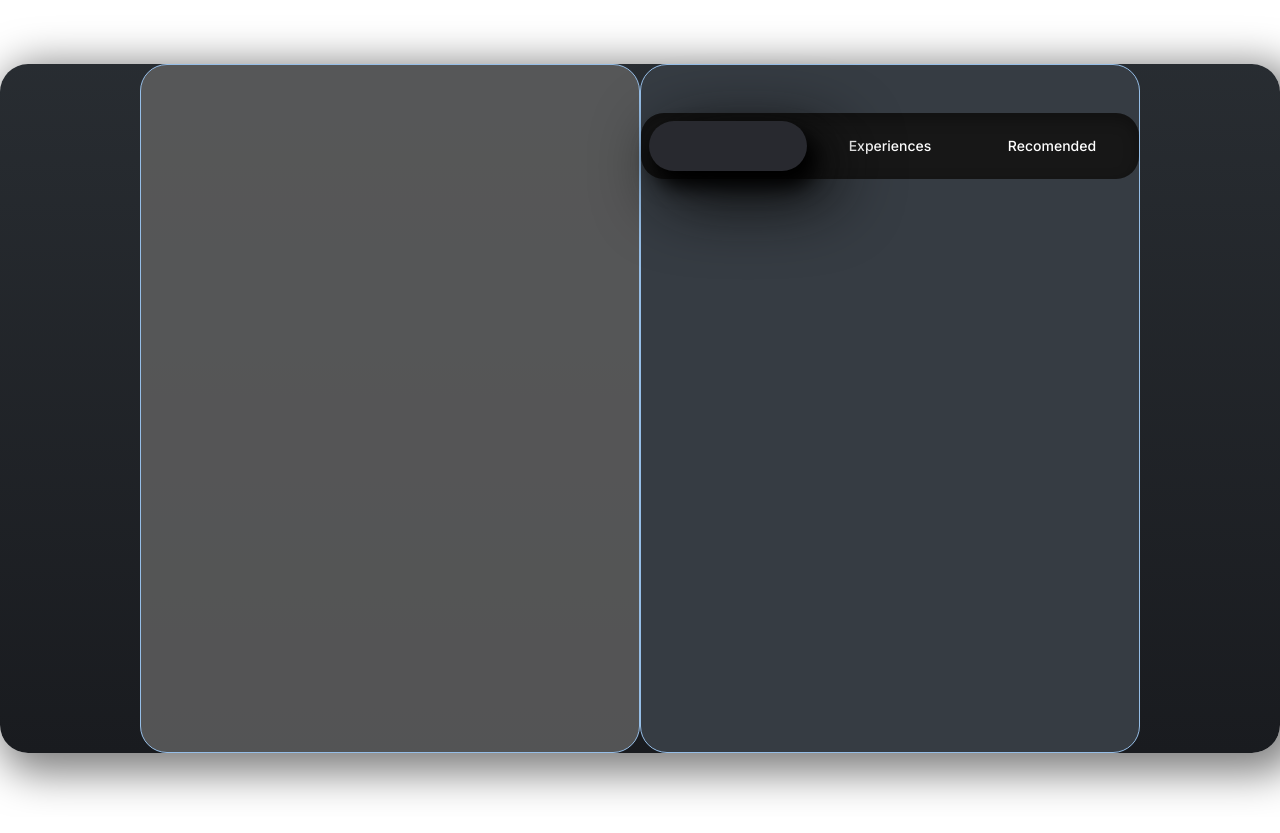
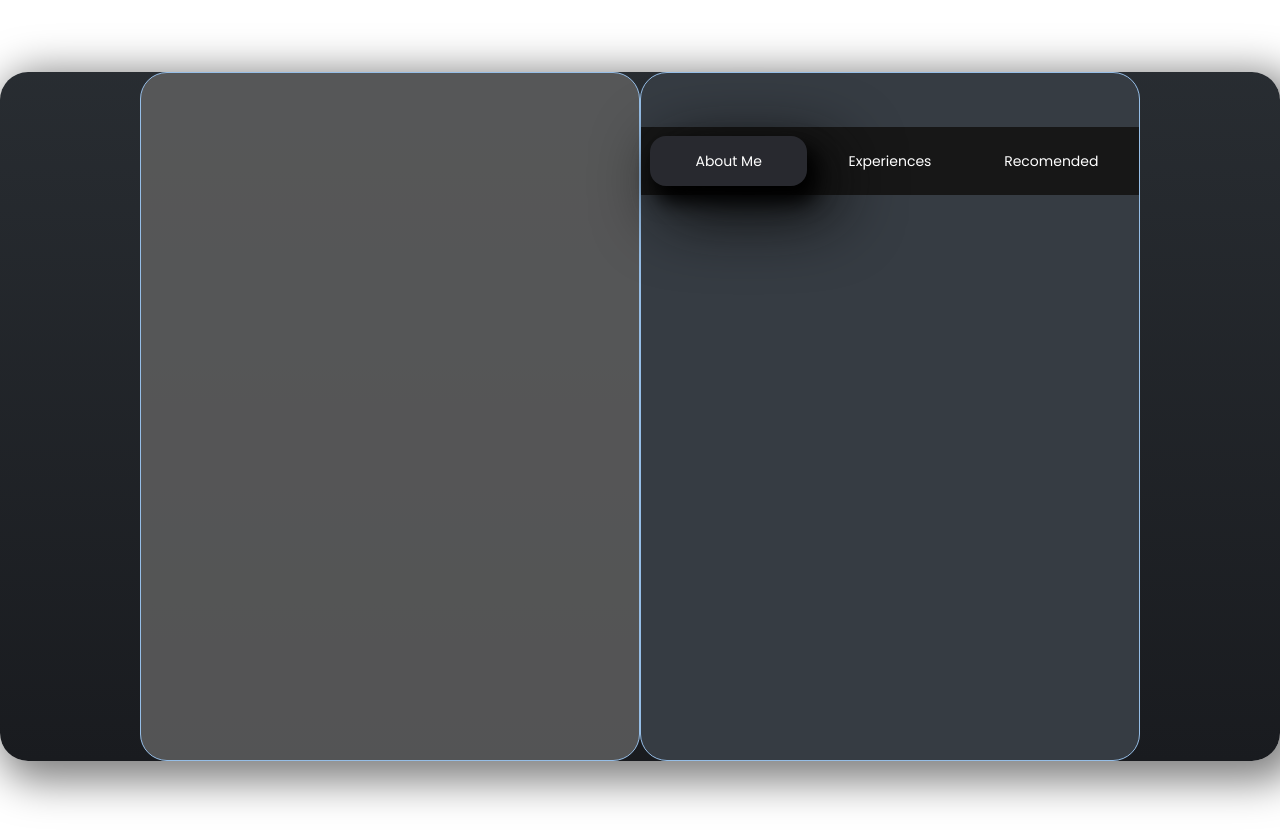
Before and after one commit to kirank55/lunacal-assignment, a React (Vite) app: page / in a window 1280 px wide. Built offline with nearby package versions, Linux system fonts and the light colour scheme.

Commit message:
animated tab with sliding animation

```diff
--- a/src/components/AnimatedTabs.jsx
+++ b/src/components/AnimatedTabs.jsx
@@ -29,13 +29,13 @@ function AnimatedTabs() {
             {activeTab === tab.id && (
               <motion.span
                 layoutId="bubble"
-                className="absolute inset-0 z-10 bg-white"
-                style={{ borderRadius: 9999 }}
+                className="absolute inset-0 z-10 bubble"
+                style={{ borderRadius: 16 }}
                 transition={{ type: "spring", bounce: 0.2, duration: 0.6 }}
               >
               </motion.span>
             )}
-            {tab.label}
+            <span className="relative z-20">{tab.label}</span>
           </button>
         ))}
       </div>
--- a/src/components/animatedTabs.css
+++ b/src/components/animatedTabs.css
@@ -1,17 +1,19 @@
 .AnimatedTabs {
-  /* background: #000; */
-  color: #fff;
-  margin: 3em 0;
-  padding: .5em;
+    margin: 3em 0;
+    padding: .5em;
 
-background: #171717;
-box-shadow: inset 0px 4.96001px 12.4px 2.48px rgba(0, 0, 0, 0.25);
-border-radius: 23px;
+    background: #171717;
+    /* box-shadow: inset 0px 4.96001px 12.4px 2.48px rgba(0, 0, 0, 0.25); */
+    /* border-radius: 23px; */
+
+    color: #A3ADB2;
+
+
 
 }
 
-.AnimatedTabs button span {
-  background: #28292f;
-  box-shadow:7px 13px 20px 3px #000000, 20px 20px 67.4667px 8.43333px #0a0a0a;
-  border-radius: 16px;
+.AnimatedTabs button span.bubble {
+    background-color: #28292F;
+    box-shadow: 7px 13px 20px 3px #000000, 20px 20px 67.4667px 8.43333px #0a0a0a;
+    border-radius: 16px;
 }
--- a/src/index.css
+++ b/src/index.css
@@ -6,13 +6,12 @@
 *::after,
 *::before{
   box-sizing: border-box;
-
-
 }
 
 body {
-  font-family: "Inter", sans-serif;
+  font-family: "Poppins", sans-serif;
   font-optical-sizing: auto;
-  font-weight: <weight>;
+  font-weight: 500;
   font-style: normal;
+  font-size: 18px;
 }
```
